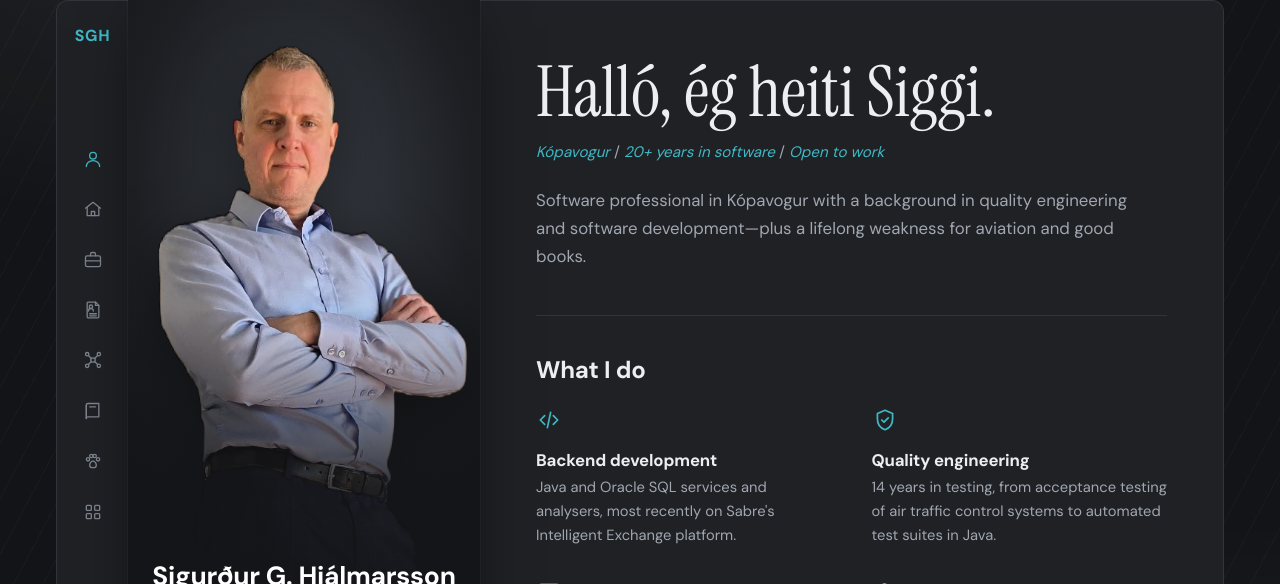
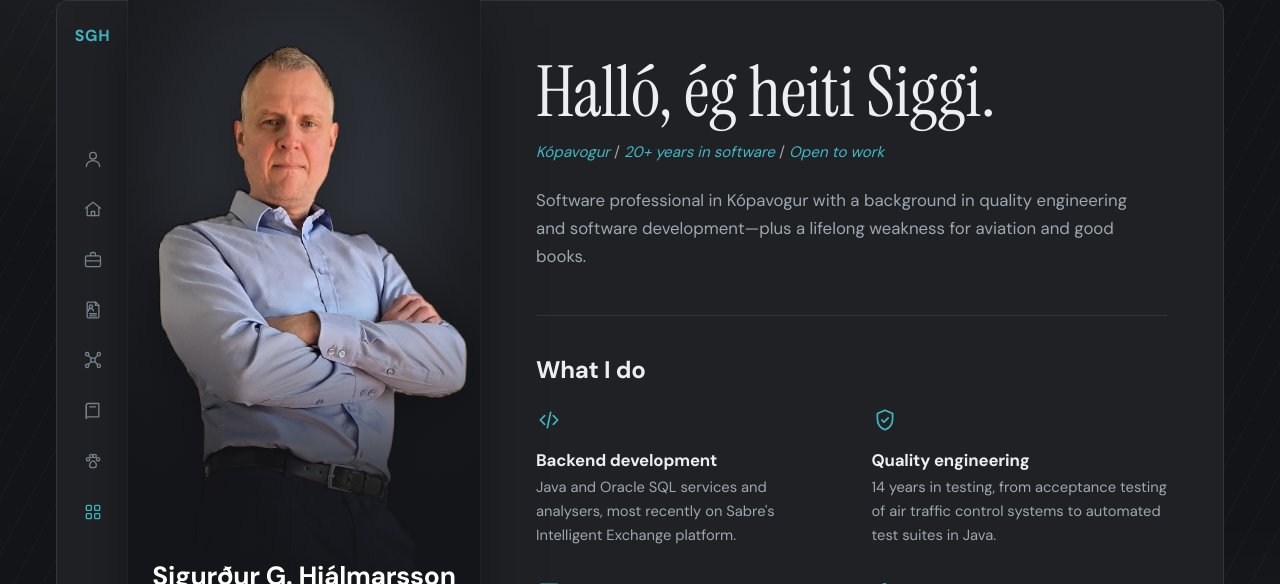
Before and after one commit to siggigr/siggigr.github.io, a React (Vite) app: page / in a window 1280 px wide. Shown: the part 56-640 px from the top of the page. Built offline with nearby package versions, Linux system fonts and the light colour scheme.

Commit message:
Rail: highlight Apps at the bottom of the page and the clicked icon

```diff
--- a/src/components/Rail.jsx
+++ b/src/components/Rail.jsx
@@ -1,4 +1,4 @@
-import { useEffect, useState } from "react";
+import { useEffect, useRef, useState } from "react";
 import Icon from "./Icon";
 
 const cvHref = `${import.meta.env.BASE_URL}cv.html`;
@@ -20,27 +20,81 @@ const LINKS = [
  * the CV page and the AI agent team page, and a "Download CV as PDF" button at the bottom, which
  * opens the CV page straight into the print dialog (see CVPage.jsx).
  * Highlights the section currently in view (the CV and agent team
- * links go to separate pages, so they never light up).
+ * links go to separate pages, so they never light up): the last
+ * section whose top has passed a line 35% down the screen. At the very
+ * bottom of the page the last section lights up, because a short last
+ * section (Apps) can never scroll up to that line. A clicked icon
+ * stays lit while the page scrolls to it.
  * On small screens it becomes a horizontal bar (see dark.css).
  */
 export default function Rail() {
   const [active, setActive] = useState("about");
 
+  const clicked = useRef(null); // section id while a clicked link scrolls to it
+
   useEffect(() => {
     const sections = LINKS.filter((l) => !l.href)
       .map((l) => document.getElementById(l.id))
       .filter(Boolean);
-    const observer = new IntersectionObserver(
-      (entries) => {
-        const visible = entries
-          .filter((e) => e.isIntersecting)
-          .sort((a, b) => a.boundingClientRect.top - b.boundingClientRect.top);
-        if (visible[0]) setActive(visible[0].target.id);
-      },
-      { rootMargin: "-30% 0px -60% 0px" }
-    );
-    sections.forEach((s) => observer.observe(s));
-    return () => observer.disconnect();
+    if (sections.length === 0) return undefined;
+
+    let frame = 0;
+    let settle = 0;
+
+    const update = () => {
+      frame = 0;
+      if (clicked.current) return;
+      const atBottom =
+        window.innerHeight + window.scrollY >=
+        document.documentElement.scrollHeight - 2;
+      if (atBottom) {
+        setActive(sections[sections.length - 1].id);
+        return;
+      }
+      const line = window.innerHeight * 0.35;
+      let current = sections[0].id;
+      for (const section of sections) {
+        if (section.getBoundingClientRect().top <= line) current = section.id;
+      }
+      setActive(current);
+    };
+
+    const onScroll = () => {
+      // After a click, wait until the scrolling stops before following
+      // the scroll position again.
+      if (clicked.current) {
+        clearTimeout(settle);
+        settle = setTimeout(() => {
+          clicked.current = null;
+        }, 150);
+        return;
+      }
+      if (!frame) frame = requestAnimationFrame(update);
+    };
+
+    const onClick = (e) => {
+      const link = e.target.closest('.rail-links a[href^="#"]');
+      if (!link) return;
+      const id = link.getAttribute("href").slice(1);
+      clicked.current = id;
+      setActive(id);
+      clearTimeout(settle);
+      settle = setTimeout(() => {
+        clicked.current = null;
+      }, 1000); // in case the page does not need to scroll at all
+    };
+
+    update();
+    window.addEventListener("scroll", onScroll, { passive: true });
+    window.addEventListener("resize", onScroll);
+    document.addEventListener("click", onClick);
+    return () => {
+      window.removeEventListener("scroll", onScroll);
+      window.removeEventListener("resize", onScroll);
+      document.removeEventListener("click", onClick);
+      cancelAnimationFrame(frame);
+      clearTimeout(settle);
+    };
   }, []);
 
   return (
```
